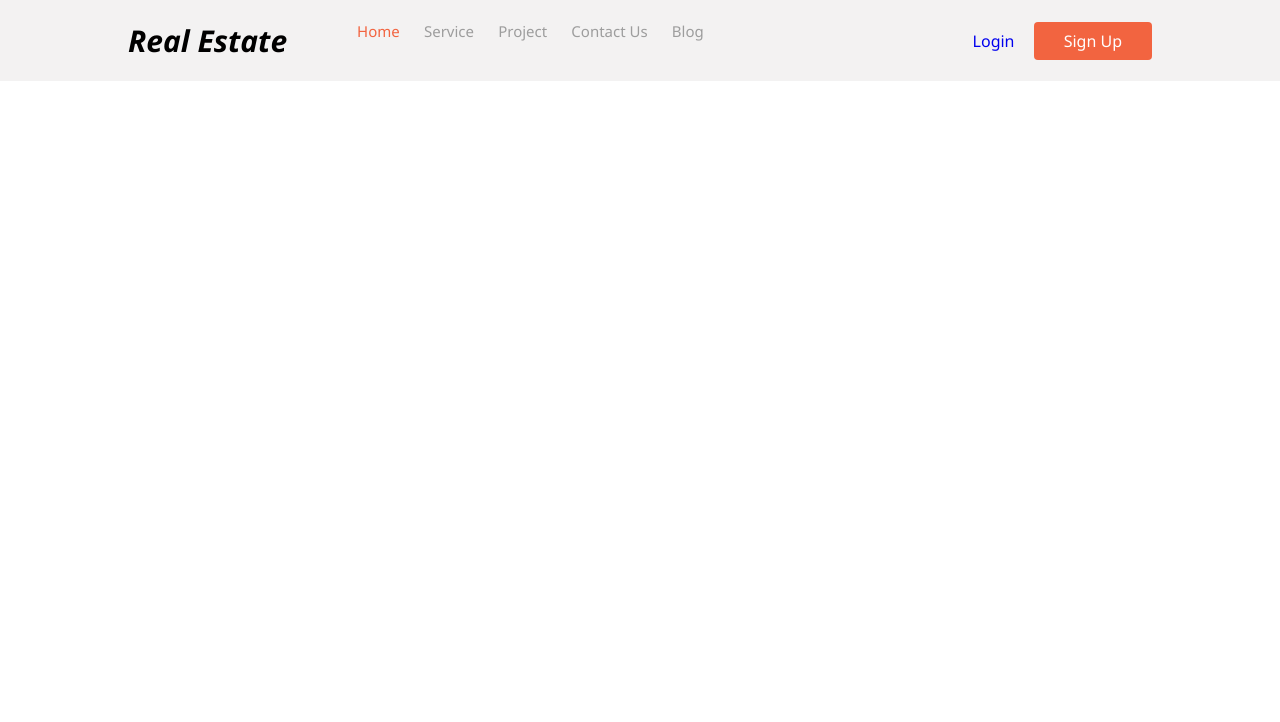
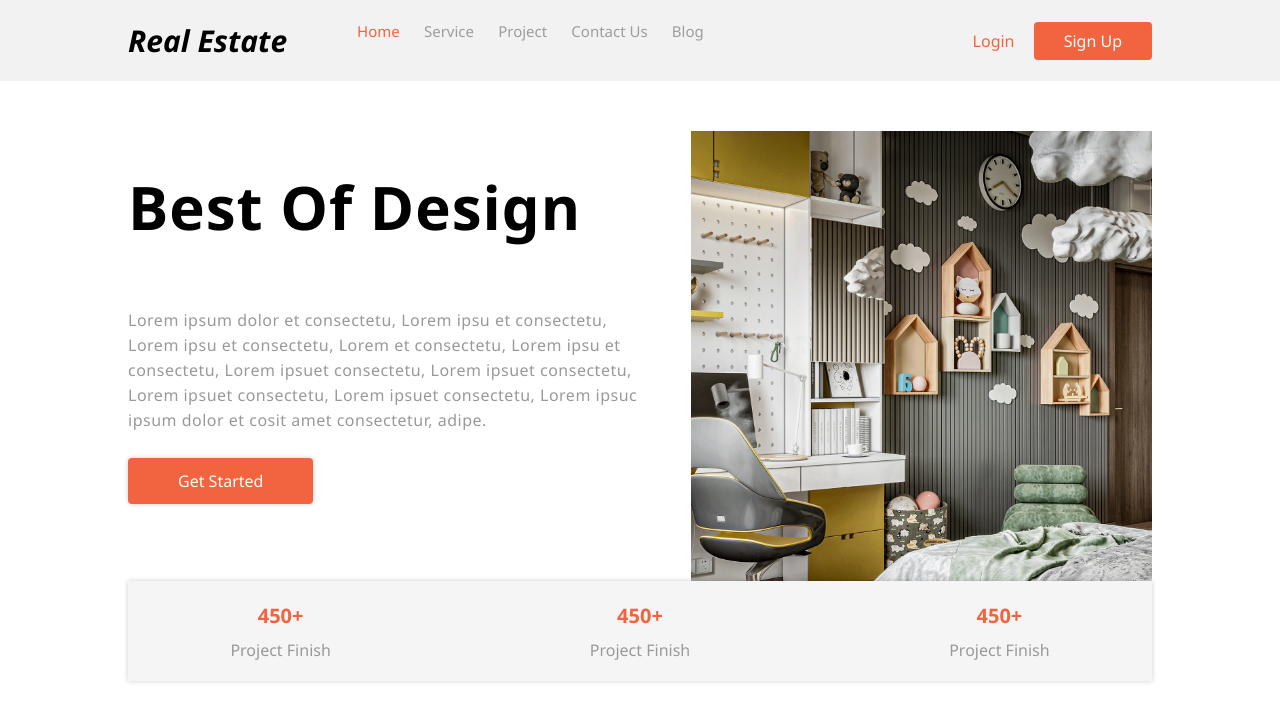
Before and after one commit to Laurenda16/Site-Immobilier, a plain HTML site: page index.html in a window 1280 px wide. Drawn offline with Linux system fonts and the light colour scheme.

Commit message:
a propos

```diff
--- a/index.html
+++ b/index.html
@@ -35,8 +35,36 @@
     </section>
   <!-----------Finnav-------->
 
+  <!-----------Section home-------->
+  <section class="Home">
+    <div class="left">
+        <h1>Best of Design</h1>
+        <p>Lorem ipsum dolor et consectetu, Lorem ipsu et consectetu, Lorem ipsu et consectetu, Lorem et consectetu, Lorem ipsu et consectetu, Lorem ipsuet consectetu, Lorem ipsuet consectetu, Lorem ipsuet consectetu, Lorem ipsuet consectetu, Lorem ipsuc ipsum dolor et cosit amet consectetur, adipe.</p>
+        <a href="#" class="orange_link">Get Started</a>
 
+    </div>
+    <div class="right">
+        <img src="/images/img1.jpg" alt="">
+    </div>
 
+    <div class="statistiques">
+        <span>
+            <h2>450+</h2>
+            <p>Project Finish</p>
+        </span>
+        <span>
+            <h2>450+</h2>
+            <p>Project Finish</p>
+        </span>
+        <span>
+            <h2>450+</h2>
+            <p>Project Finish</p>
+        </span>
+
+    </div>
+
+  </section>
+<!------about--------->
 
 
     <script type="text/javascript" src="script.js"></script>
--- a/style.css
+++ b/style.css
@@ -42,6 +42,14 @@ header .logo_link
 display: flex;
 text-align: center;
 }
+h1
+{
+  font-size: 60px;
+  font-weight: bold;
+  letter-spacing: 1px;
+  margin: 35px 0;
+  text-transform: capitalize;
+}
 .menu_link
 {
  margin-left: 60px;
@@ -56,10 +64,16 @@ text-align: center;
 {
     color:#f26440;
 }
+
 .link_buttons a
 {
 margin-left: 15px;
 }
+.link_buttons a:first-child
+{
+color: #f26440;
+}
+
 .orange_link
 {
     color: white;
@@ -68,7 +82,76 @@ margin-left: 15px;
     padding: 8px 30px;
     text-transform: capitalize;
 }
-.link_buttons
+/**Home*/
+.Home{
+   margin-top: 50px;
+   margin-left: 10%;
+   margin-right: 10%;
+   display: flex;
+   justify-content: space-between;
+   height: 500px;
+   position: relative;
+
+}
+.Home .left
+{
+    width: 50%;
+    display: flex;
+    flex-direction: column;
+}
+.Home .left p
+{
+margin: 25px 0;
+color:#999 ;
+letter-spacing: 0.5px;
+line-height: 25px;
+}
+.Home .left .orange_link
 {
 
+width: fit-content;
+padding: 12px 50px;
+box-shadow: 0 0 5px rgba(0, 0, 0, 0.2);
+
 }
+.Home .right
+{
+    width: 45%;
+}
+.Home .right img
+{
+    width: 100%;
+    height: 100%;
+    object-fit: cover;
+}
+
+.statistiques
+{
+position: absolute;
+bottom: -50px;
+height: 100px;
+display: flex;
+justify-content: space-between;
+align-items: center;
+width: 100%;
+background-color: #f5f5f5;
+box-shadow: 0 0 5px rgba(0, 0, 0,0.2);
+padding: 20px 10%;
+}
+
+.statistiques span
+{
+text-align: center;
+}
+.statistiques span h2
+{
+color: #f26440;
+font-size: 20px;
+margin-bottom: 10px;
+}
+.statistiques span p
+{
+color:#999;
+text-transform: capitalize;
+
+}
```
